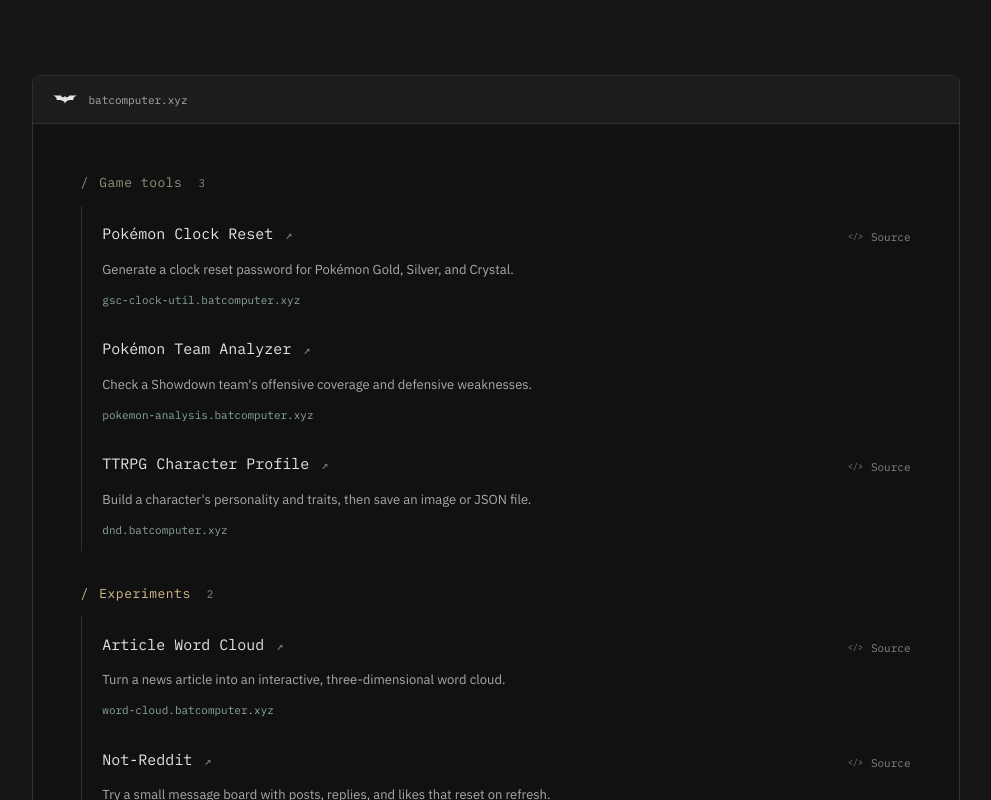
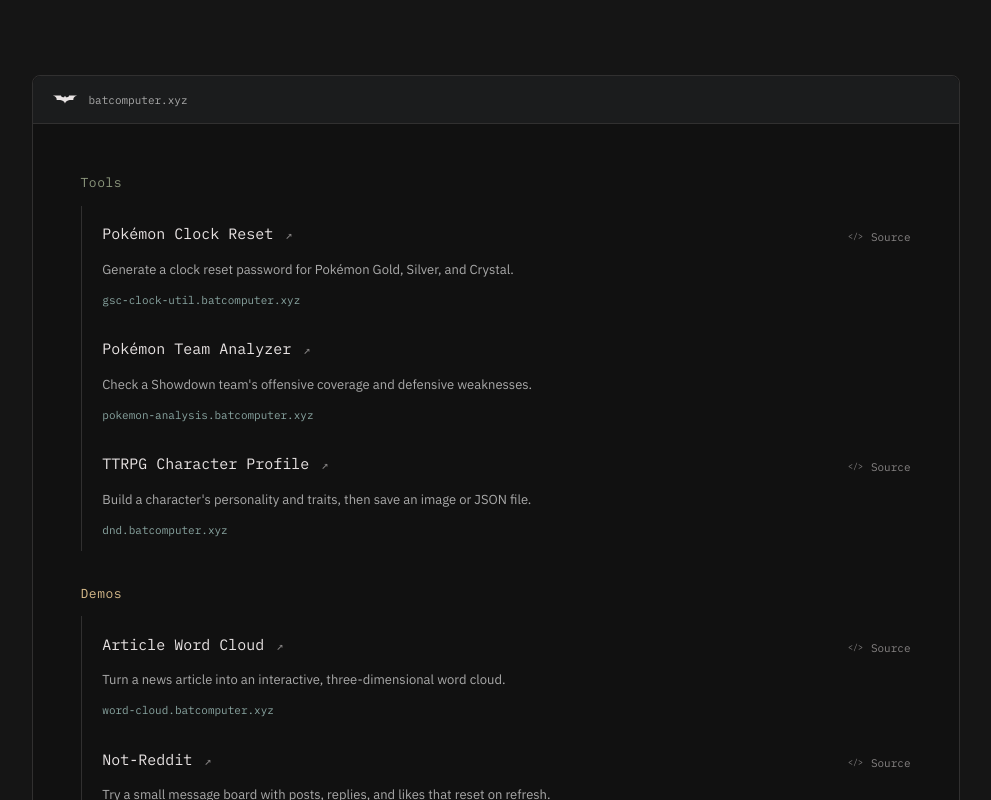
Before and after one commit to nickesc/batcomputer.xyz, a SvelteKit app: page / in a window 1280 px wide. Shown: the top 800 px of the page, without its empty margins (137-1128 px from the left). Built offline with nearby package versions, Linux system fonts and the light colour scheme.

Commit message:
update section headings

```diff
--- a/src/lib/data/catalog.ts
+++ b/src/lib/data/catalog.ts
@@ -16,8 +16,8 @@ export type Group = {
 
 export const groups: Group[] = [
 	{
-		id: 'game-tools',
-		name: 'Game tools',
+		id: 'tools',
+		name: 'Tools',
 		color: 'green',
 		projects: [
 			{
@@ -43,8 +43,8 @@ export const groups: Group[] = [
 		]
 	},
 	{
-		id: 'experiments',
-		name: 'Experiments',
+		id: 'demos',
+		name: 'Demos',
 		color: 'yellow',
 		projects: [
 			{
--- a/src/routes/+page.svelte
+++ b/src/routes/+page.svelte
@@ -30,16 +30,7 @@
 <main class="groups" id="collection" tabindex="-1">
 	{#each groups as group}
 		<section class="project-group color-{group.color}" aria-labelledby={group.id}>
-			<div class="group-heading">
-				<h2 id={group.id}>
-					<span class="group-marker" aria-hidden="true">/</span>{group.name}
-				</h2>
-				<span class="group-count">
-					{group.projects.length}<span class="sr-only">
-						{group.projects.length === 1 ? 'project' : 'projects'}</span
-					>
-				</span>
-			</div>
+			<h2 id={group.id}>{group.name}</h2>
 			<ul class="project-list">
 				{#each group.projects as project}
 					<ProjectRow {project} />
@@ -50,16 +41,6 @@
 </main>
 
 <style>
-	.sr-only {
-		position: absolute;
-		inline-size: 1px;
-		block-size: 1px;
-		padding: 0;
-		margin: -1px;
-		overflow: clip;
-		clip-path: inset(50%);
-		white-space: nowrap;
-	}
 	.groups {
 		display: flex;
 		flex-direction: column;
@@ -75,6 +56,12 @@
 	}
 	.color-magenta {
 		--group-color: var(--magenta);
+	}
+	.project-group h2 {
+		color: var(--group-color);
+		font-size: 0.8125rem;
+		letter-spacing: 0.04em;
+		padding-block-end: 0.75rem;
 	}
 	.group-heading {
 		display: flex;
```
